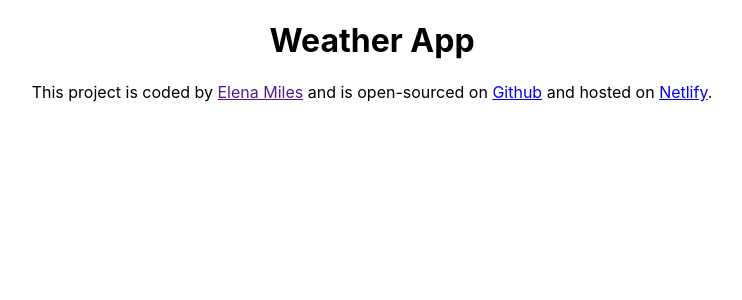
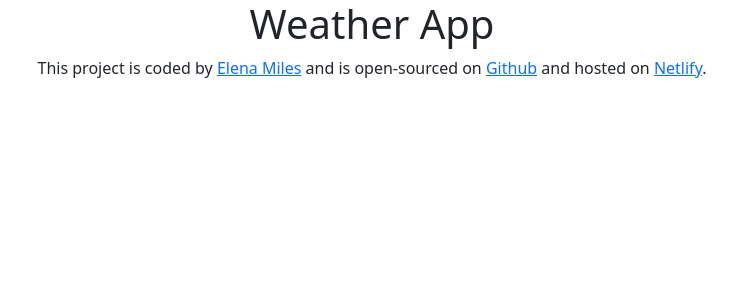
Before and after one commit to elena-miles/react-weather-app-em, a React (Create React App) app: page / in a window 1280 px wide. Shown: the top 300 px of the page, without its empty margins (268-1010 px from the left). Built offline with nearby package versions, Linux system fonts and the light colour scheme.

Commit message:
added bootstrap

```diff
--- a/package.json
+++ b/package.json
@@ -7,6 +7,8 @@
     "@testing-library/jest-dom": "^6.6.3",
     "@testing-library/react": "^16.3.0",
     "@testing-library/user-event": "^13.5.0",
+    "axios": "^1.10.0",
+    "bootstrap": "^5.3.7",
     "react": "^19.1.0",
     "react-dom": "^19.1.0",
     "react-scripts": "5.0.1",
--- a/src/App.js
+++ b/src/App.js
@@ -1,14 +1,17 @@
 import React from 'react';
+import 'bootstrap/dist/css/bootstrap.min.css';
 import './App.css';
 
 function App() {
   return (
     <div className="App">
+    <div className="container">
     <h1>Weather App</h1>
     <footer className="App-footer">
     This project is coded by <a href='' target='_blank'>Elena Miles</a> and is open-sourced on{" "}<a href='https://github.com/elena-miles/react-weather-app-em' target='_blank'>Github</a> and hosted on {" "}<a href='https://app.netlify.com/projects/react-weather-app-elena' target='_blank'>Netlify</a>.
     </footer>
     </div>
+    </div>
   );
 }
 
```
Also changed, not shown: 1 other file (tests, documents, lock files or other folders).
